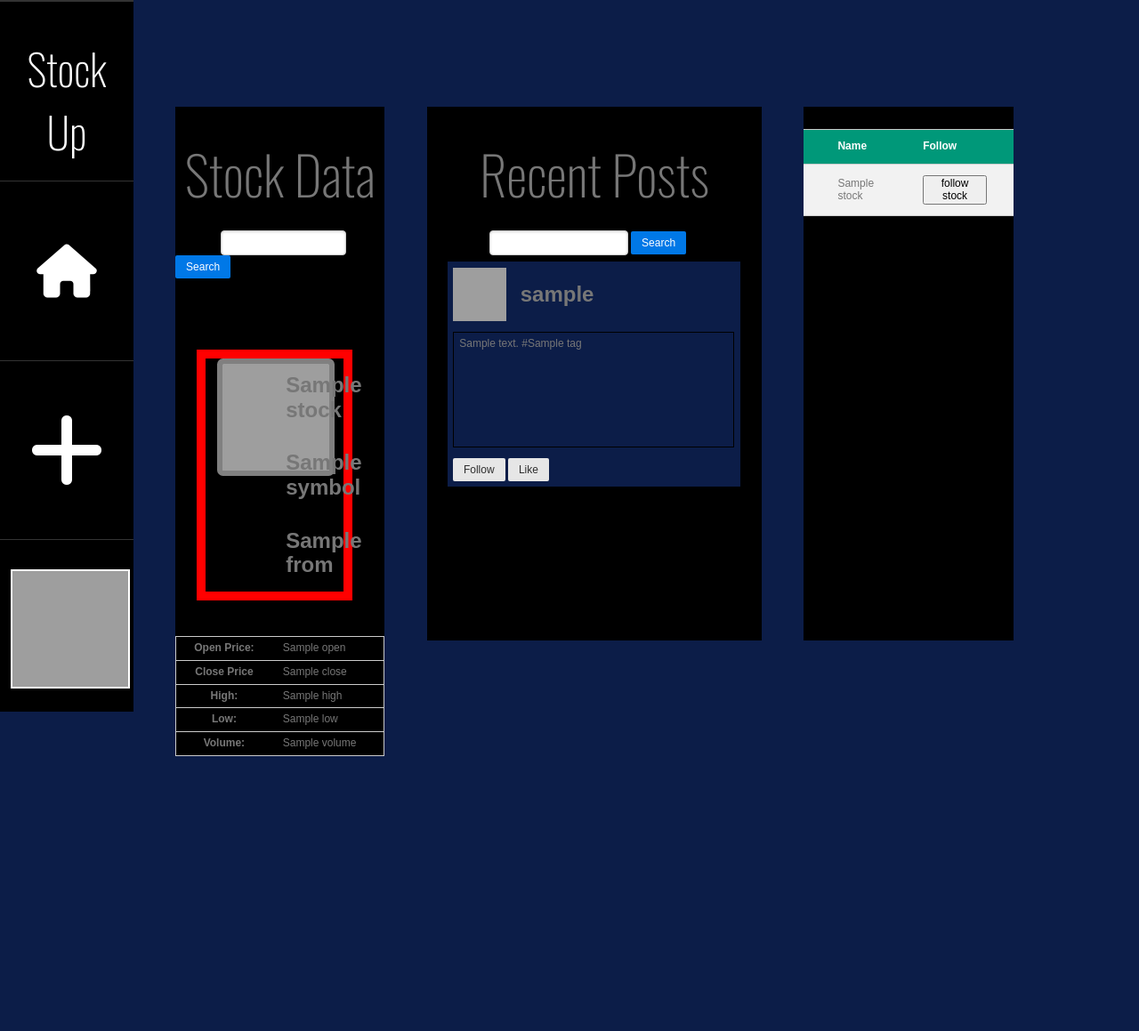
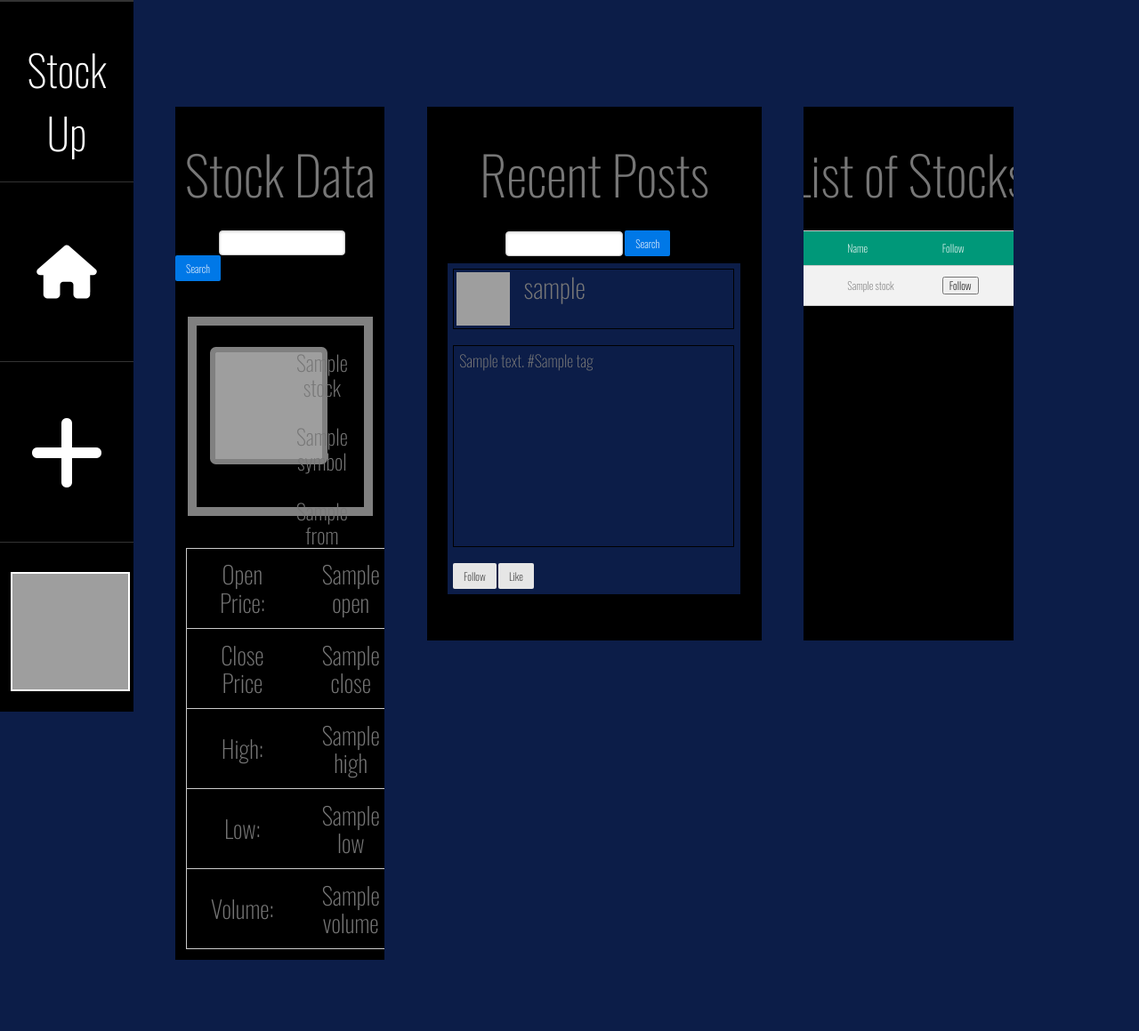
Before and after one commit to csci5117s24/project-1-the-boys, a Flask app: template templates/mainpage.html in a window 1280 px wide. Shown: the whole page at 89% size. Before the commit the page ends 850 px from the top, so only its background shows below. Run offline with Flask 3, Linux system fonts and the light colour scheme; the template is opened without the code that fills it: most values are stand-ins (such as "Sample title", 1, 10 or a date in 2020); a database or web service that is not in the repository returns one stand-in record (values such as "Sample title"); some libraries are stand-ins or nearby versions; grey boxes are pictures that could not be loaded.

Commit message:
stock viewr and post styling why is this taking so long

```diff
--- a/server.py
+++ b/server.py
@@ -70,11 +70,14 @@ app.config['OAUTH2_CLIENT_SECRET'] = os.environ.get("AUTH0_CLIENT_SECRET")
 def mainpage():
     url_for('static', filename = 'styling/style.css')
     recent_posts=get_recent_posts()
+
+
     stockData=''
     subs=[]
     follows=[]
 
     if(request.args.get("stock-datalist")):
+
         ticker=request.args.get("stock-datalist")
         for stock in splist:
             if stock.get("symbol")==ticker:
@@ -82,10 +85,10 @@ def mainpage():
         stockData = query_stock(ticker,name)
         stockData["name"] = name
         if(stockData["domain"] is None):
-
             # stockData["domain"] = name.replace(" ", "").split(".")[0]
             stockData["domain"] = name.split(" ")[0]
-        print(stockData)
+
+
 
     if session["user"].get("userinfo"):
         userSession=session["user"].get("userinfo")
@@ -369,6 +372,7 @@ def unfollowStock(ticker):
 
 @app.route("/api/searchPosts")
 def searchPosts():
+
     searchPosts = search_posts_db(request.args.get("searchPosts"))
     stockData = ''
     if(request.args.get("stock")):
--- a/static/js/stock_api.js
+++ b/static/js/stock_api.js
@@ -1,11 +1,22 @@
-// let submitSearch = document.getElementById("searchButton")
-// submitSearch.addEventListener("click", searchPosts)
-// let searchForm = document.getElementById("searchForm").addEventListener("submit", function(event){
-//     event.preventDefault()
-// })
-// let stockForm = document.getElementById("stockForm").addEventListener("submit", function(event){
-//     event.preventDefault()
-// })
+
+let searchForm = document.getElementById("searchForm").addEventListener("submit", async function(event){
+    //event.preventDefault()
+    // url = window.location.origin
+    // const form = event.currentTarget;
+    // const sendData = FormData(form)
+    // let data = Object.fromEntries(sendData)
+    // const sendThis = JSON.stringify(data)
+    // console.log(sendThis)
+    // searchResults = await fetch(url+"/api/searchPosts",{
+    //     method:"POST",
+    //     body:sendThis
+
+    // }
+    // )
+})
+let stockForm = document.getElementById("stockForm").addEventListener("submit", function(event){
+    //event.preventDefault()
+})
 
 
 // async function searchPosts(){
--- a/static/styling/style.css
+++ b/static/styling/style.css
@@ -1,9 +1,14 @@
 *{
     font-size:12px;
+    font-family: "Oswald", sans-serif;
+    font-optical-sizing: auto;
+    font-weight: 10;
+    font-style: normal;
 }
 body{
     margin:0;
     background-color: #0C1D48;
+    overflow-y: hidden;
 }
 /*some mainpage stuff*/
 
@@ -320,6 +325,13 @@ Hides the menu at `48em`, but modify this based on your app's needs.
     #stock-div, #main-div, #stock-view-div{
         background-color: black;
         margin-top:15vh;
+        margin-bottom: 10vh;
+        overflow-x: hidden;
+    }
+    #stock-view-div{
+        overflow-y: hidden;
+
+
     }
     #stock-div h2, #main-div h2, #stock-view-div h2{
         text-align: center;
@@ -382,7 +394,7 @@ Hides the menu at `48em`, but modify this based on your app's needs.
         display:none;
 
     }
-    #stock-div{
+    #stock-view-div, .stock-list-table{
         display:none;
 
     }
@@ -414,7 +426,7 @@ Hides the menu at `48em`, but modify this based on your app's needs.
 .post-design{
     display: flex;
     flex-direction: column;
-    height: 30vh;
+    height: 30em;
     background-color: #0C1D48;
     width: 100%;
     border: solid black 1px;
@@ -424,18 +436,26 @@ Hides the menu at `48em`, but modify this based on your app's needs.
 .post-top{
     display: flex;
     flex-direction: row;
-    gap:5%
+    gap:5%;
+    align-items:flex-start;
+    border: 1px black solid;
+    padding:1%;
 }
 
 .post-design p{
     padding: 2%;
     border:solid black 1px;
     height:60%;
+    font-size: 1.5em;
 
 }
 .user-post-picture{
     height:5em;
     width: 5em;
+}
+.post-design h1{
+    font-size:2.5em;
+    margin:0;
 }
 
 
@@ -462,21 +482,43 @@ Hides the menu at `48em`, but modify this based on your app's needs.
     margin-left: 25%;
     border: solid grey 6px;
     border-radius: 5%;
+    margin-top:2em;
 }
 .company-display{
-    margin-top:10vh;
-    margin-bottom: 5vh;
-    border: solid red 10px;
-    width:66%;
-    margin-left: 10%;
+    margin-top:5vh;
+    margin-bottom: 3vh;
+    border: solid grey 10px;
+    width:80%;
+    margin-left: auto;
+    margin-right: auto;
+    height:17em;
 }
 
 .group-stock{
     display: flex;
     flex-direction: column;
     margin-left: 25%;
+    margin-top:1em;
 }
 
+.group-stock h1{
+
+    font-size: 2em;
+    text-align: center;
+    margin-bottom: .5em;
+}
+.stock-nums *{
+    font-family: "Oswald", sans-serif;
+    font-optical-sizing: auto;
+    font-weight: 10;
+    font-style: normal;
+    font-size: 1.5em;
+    text-align: center;
+
+}
+.padding-table{
+    padding:1em;
+}
 /*stock viewer elements done*/
 
 /*stock table elements*/
--- a/stock_api.py
+++ b/stock_api.py
@@ -52,7 +52,7 @@ def query_stock(ticker, name):
         'volume':stockResponse.get('results')[0].get('v')
 
     }
-    print(stockData)
+
 
 
     return stockData
--- a/templates/mainpage.html
+++ b/templates/mainpage.html
@@ -2,7 +2,7 @@
 <script src="{{ url_for('static', filename='js/bootstrap.min.js') }}"></script>
 {%block primary%}
 <h1 class="oswald-header">Recent Posts</h1>
-<form method="GET" id="searchForm" action="/api/searchPosts" class="pure-form">
+<form method="GET" action="/api/searchPosts" id="searchForm" class="pure-form">
     <input type="text" name="searchPosts" id="searchContent" class="pure-input-2-3">
     <button type="submit" for="searchPosts" id="searchButton" class="pure-button pure-button-primary">Search</button>
 </form>
@@ -18,6 +18,7 @@
                         <div class="post-top">
                             <img class="user-post-picture" src="/getAvatar/{{posts[post]['posterID']}}" alt="{{posts[post]['username']}}'s PFP" ></button></a>
                             <h1>{{posts[post]['username']}}</h1>
+                            <!-- <img id='company-logo' src="https://logo.clearbit.com/{{posts[post][]}}.com"/> -->
                         </div>
                         <p>{{posts[post]["content"]}}
 
@@ -47,7 +48,6 @@
 
 {%block secondary%}
 <h1 class="oswald-header">Stock Data</h1>
-
 <form method="GET" id="stockForm" class="pure-form">
     <div class="pure-u-1-5"></div>
     <div class="pure-u-3-5 search">
@@ -64,7 +64,8 @@
     <div class="company-display pure-g">
         <div class="pure-u-1-3">
             <img id='company-logo' src="https://logo.clearbit.com/{{stockData.domain}}.com"
-            onerror="this.src='../static/images/vecteezy_abstract-geometric-logo-icon-design_7752415.jpg'"/>
+            onerror="this.style.display='none'"/>
+
         </div>
         <div class="group-stock pure-u-1-3">
             <h1>{{stockData.name}}</h1>
@@ -72,7 +73,8 @@
             <h1>{{stockData.from}}</h1>
         </div>
     </div>
-    <table style="width:100%" class="pure-table pure-table-horizontal">
+<div class="padding-table">
+    <table style="width:100%" class="pure-table pure-table-horizontal stock-nums">
 
         <tr>
             <th>Open Price: </th>
@@ -95,7 +97,7 @@
             <td>{{stockData.volume}}</td>
         </tr>
     </table>
-
+</div>
 
 
 {%endblock%}
@@ -103,6 +105,7 @@
 {%block tertiary%}
 
 <div class="stock-list-table">
+<h1 class="oswald-header">List of Stocks</h1>
 <table class="pure-table pure-table-horizontal pure-table-striped">
     <thead >
         <tr>
@@ -121,11 +124,11 @@
                 <td>{{stock.name}}</td>
                 {%if [stock.symbol,stock.name] in subscriptions %}
 
-                <td><a href="/followStock/{{stock.symbol}}"><button>unfollow stock</button></a></td>
+                <td><a href="/followStock/{{stock.symbol}}"><button>Unfollow</button></a></td>
                 {%else%}
-                <td><a href="/followStock/{{stock.symbol}}"><button>follow stock</button></a></td>
+                <td><a href="/followStock/{{stock.symbol}}"><button>Follow</button></a></td>
                 {%endif%}
-                <td><a href="/?stock={{stock.symbol}}&name={{stock.name}}"><button>view stock</button></a></td>
+                <td><a href="/?stock-datalist={{stock.symbol}}&name={{stock.name}}"><button>View</button></a></td>
             </tr>
             {%endfor%}
 
```
Also changed, not shown: database_stuff.py (+13 -0 lines).
